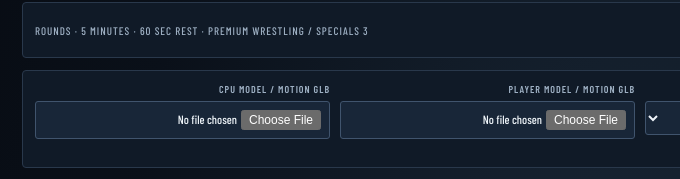
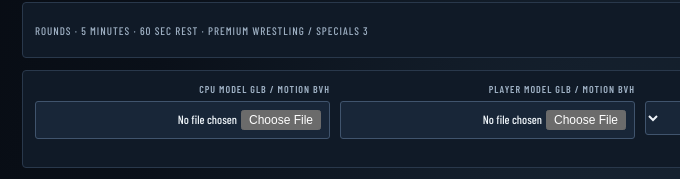
Before and after one commit to amirhshashemi-bit/FIGHTROOM, a website: page arena/index.html in a window 1280 px wide. Shown: the part 199-378 px from the top of the page, 0-680 px from the left. Drawn offline with nearby package versions, Linux system fonts and the light colour scheme; a web font is replaced by a local one.

Commit message:
Expose BVH motion capture file inputs for both corners

```diff
--- a/arena/index.html
+++ b/arena/index.html
@@ -22,8 +22,8 @@
 <section class="roster-toolbar" aria-label="Fighter selection">
 <div><label for="player-roster">RED CORNER FIGHTER</label><select id="player-roster"></select><small id="p-profile">Profile</small></div>
 <div><label for="enemy-roster">BLUE CORNER FIGHTER</label><select id="enemy-roster"></select><small id="e-profile">Profile</small></div>
-<div><label for="p-mocap-file">PLAYER MODEL / MOTION GLB</label><input id="p-mocap-file" type="file" accept=".glb,.gltf,model/gltf-binary,model/gltf+json"></div>
-<div><label for="e-mocap-file">CPU MODEL / MOTION GLB</label><input id="e-mocap-file" type="file" accept=".glb,.gltf,model/gltf-binary,model/gltf+json"></div>
+<div><label for="p-mocap-file">PLAYER MODEL GLB / MOTION BVH</label><input id="p-mocap-file" type="file" accept=".glb,.gltf,.bvh,model/gltf-binary,model/gltf+json"></div>
+<div><label for="e-mocap-file">CPU MODEL GLB / MOTION BVH</label><input id="e-mocap-file" type="file" accept=".glb,.gltf,model/gltf-binary,model/gltf+json"></div>
 </section>
 <section class="creator-panel" aria-labelledby="creator-title">
  <div class="creator-heading"><div><b id="creator-title">FIGHTER FORGE</b><small>ساخت مبارز اختصاصی · ذخیره روی همین دستگاه</small><small class="model-source-links">مدل حرفه‌ای: <a href="./assets/models/cc0-base-body-anim.glb" target="_blank" rel="noopener">دانلود مدل پایه CC0 موجود در پروژه</a> · <a href="https://dionysus.dk/webxr/charactercreator/" target="_blank" rel="noopener">ساخت مدل کامل با لباس و مو</a></small></div><span class="premium-tag">SPECIAL / PREMIUM</span></div>
```
